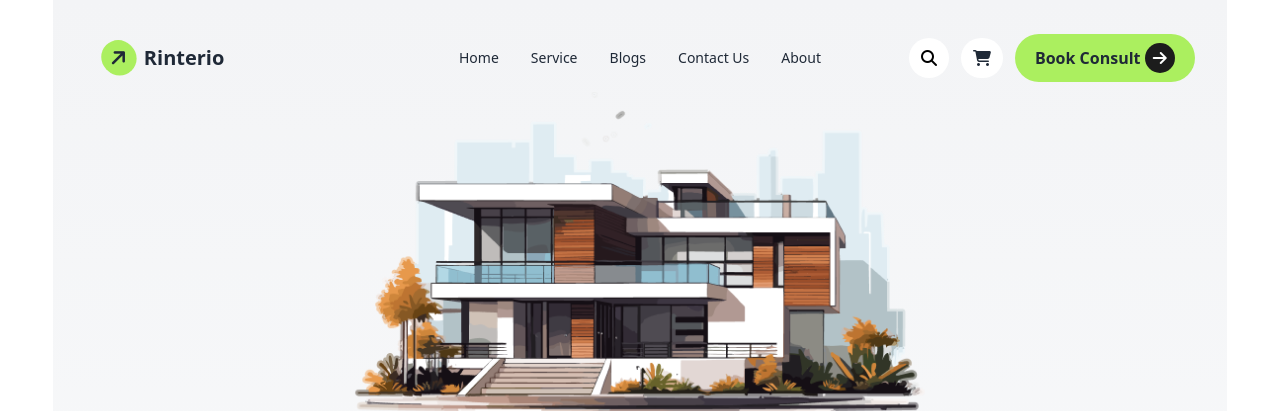
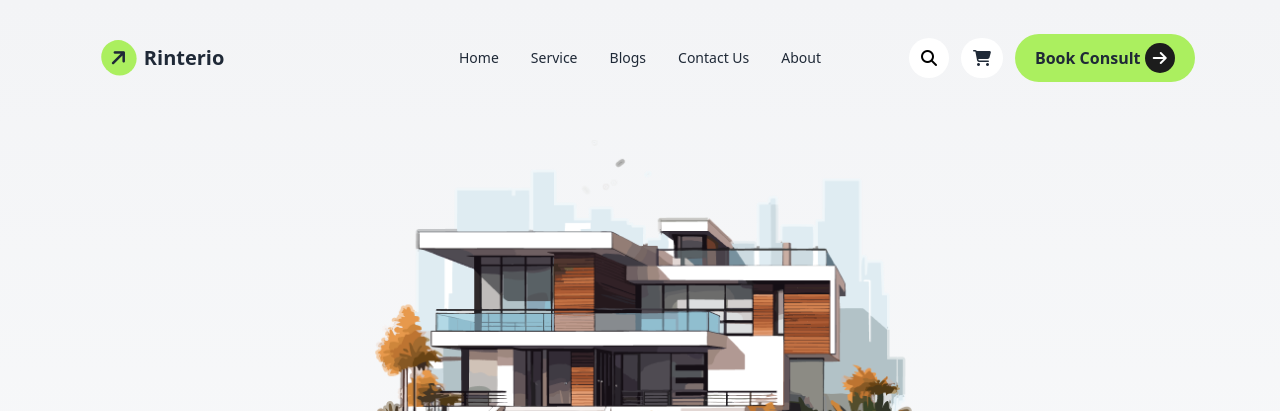
Before and after one commit to chondon787/Choose-House-Design, a plain HTML site: page index.html in a window 1280 px wide. Shown: the top 411 px of the page. Drawn offline with nearby package versions, Linux system fonts and the light colour scheme.

Commit message:
header cheaking

```diff
--- a/index.html
+++ b/index.html
@@ -45,9 +45,10 @@
 
 <body class="Manrope">
 	<!-- header -->
-	<header class="  w-11/12 mx-auto px-4 pt-6 pb-16 lg:px-6 bg-gradient-to-t from-gray-50 to-gray-100">
-		<nav>
-			<div class="navbar">
+	<header class=" bg-gradient-to-t from-gray-50 to-gray-100">
+		<div class="">
+			<nav class=" w-11/12 mx-auto pb-6  px-4 pt-6 lg:px-6">
+				<div class="navbar  ">
 					<!-- Navbar Start -->
 					<div class="navbar-start">
 						<a class="btn btn-ghost text-xl font-bold">
@@ -110,7 +111,7 @@
 				</div>
 			</nav>
 			<!-- banner -->
-		<section>
+			<section class="mt-6">
 
 				<div class="flex justify-center"><img src="./assets/banner.png" alt=""></div>
 				<div class="text-center space-y-4 ">
@@ -129,6 +130,7 @@
 
 				</div>
 			</section>
+		</div>
 	</header>
 	<!-- main -->
 
```
Lines whose indentation alone changed are shown as unchanged.
